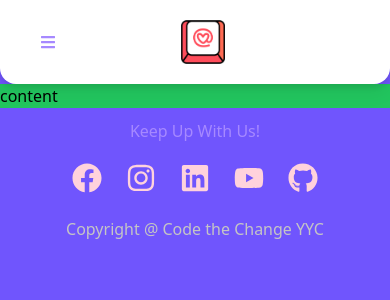
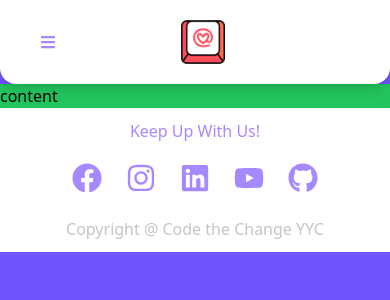
Before and after one commit to Code-the-Change-YYC/code-the-change-yyc-site, a Next.js app: page / in a window 390 px wide. Shown: the top 300 px of the page. Built offline with nearby package versions, Linux system fonts and the light colour scheme; a web font is replaced by a local one.

Commit message:
Fixed colors for mobile and desktop

```diff
--- a/components/Footer.jsx
+++ b/components/Footer.jsx
@@ -1,14 +1,14 @@
 import React from "react";
 import SocialMediaIcons from "./SocialMediaIcons";
 
-const footerContainer = "flex flex-col items-center justify-center text-[#A689FF] h-36";
+const footerContainer = "flex flex-col items-center justify-center text-[#A689FF] h-36 bg-[#FFFFFF] md:bg-[#7055FD]";
 
 const Footer = () => {
   return (
     <>
       <div className={footerContainer}>
-        <h2 className="font-medium mb-3x">Keep Up With Us!</h2>
-        <SocialMediaIcons />
+        <h2 className="font-medium">Keep Up With Us!</h2>
+        <SocialMediaIcons mobile="#7055FD" desktop="#FFFFFF" />
         <h4 className="text-[#C5C5C5] font-light mt-6">Copyright @ Code the Change YYC</h4>
       </div>
     </>
--- a/components/MobileNavbarDrawer.jsx
+++ b/components/MobileNavbarDrawer.jsx
@@ -59,7 +59,7 @@ const MobileNavbarDrawer = () => {
         </a>
       </div>
 
-      <SocialMediaIcons />
+      <SocialMediaIcons mobile="#FFFFFF" />
     </div>
   );
 };
--- a/components/SocialMediaIcons.jsx
+++ b/components/SocialMediaIcons.jsx
@@ -3,9 +3,9 @@ import { FaFacebook, FaGithub, FaInstagram, FaLinkedin, FaYoutube } from "react-
 
 const ICON_SIZE = 30;
 
-const SocialMediaIcons = () => {
+const SocialMediaIcons = ({ mobile, desktop }) => {
   return (
-    <div className="flex items-start pt-5 text-[#FFD2DC] space-x-6">
+    <div className={`flex items-start pt-5 space-x-6 text-[${mobile}] md:text-[${desktop}]`}>
       <Link href="https://www.facebook.com/CodeTheChangeYYC/">
         <FaFacebook size={ICON_SIZE} />
       </Link>
```
Also changed, not shown: .prettierrc.json, 1 other file (tests, documents, lock files or other folders).
